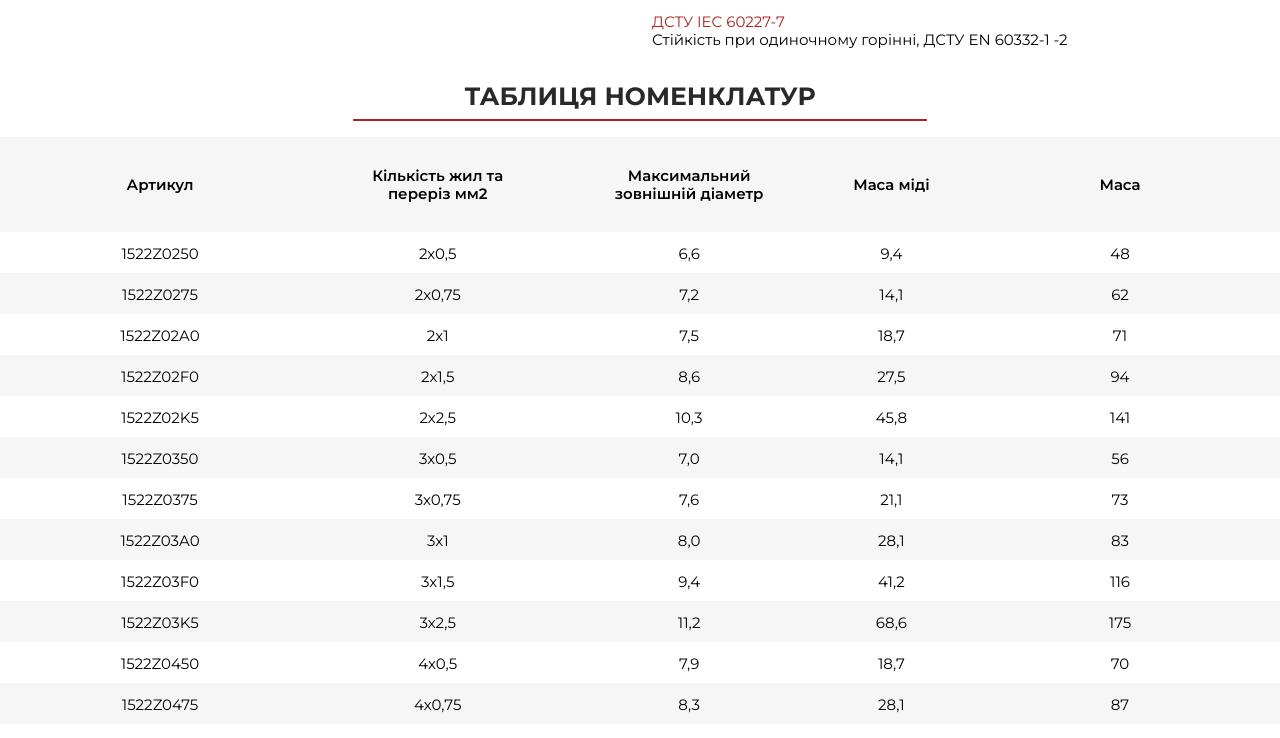
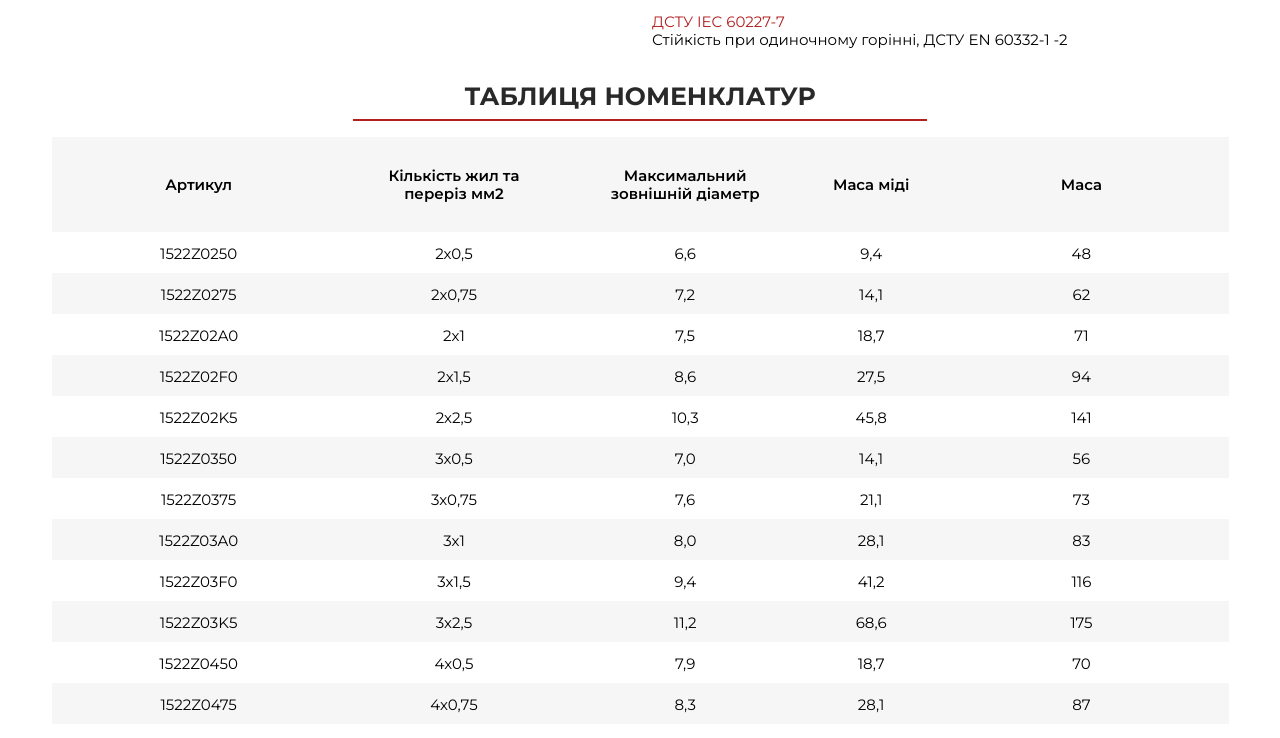
Before and after one commit to kseniia90/AlayHeat, a website: page product_page.html in a window 1280 px wide. Shown: the part 1316-2054 px from the top of the page. Drawn offline with Linux system fonts and the light colour scheme; files whose address does not match are found by name.

Commit message:
fix table width

```diff
--- a/main.scss
+++ b/main.scss
@@ -922,7 +922,7 @@ body {
             border-collapse: collapse;
             width: 100%;
             white-space: nowrap;
-            min-width: 820px;
+            min-width: 750px;
         }
         th {
             @include font($font-semiBold, 15px, 18px, #000000);
--- a/product_page.html
+++ b/product_page.html
@@ -601,11 +601,9 @@
                                 </div>
                             </div>
                         </div>
-                        <div class="product-table wrapper">
-                            <div class="container">
+                        <div class="product-table container">
                                 <p class="product-table-title">таблиця номенклатур</p>
-                            </div>
-                            <div class="product-table-container scroll-inner">
+                            <div class="product-table-container scroll-inner ">
                                 <table>
                                     <tr>
                                         <th>Артикул</th>
```
Also changed, not shown: main.css.
